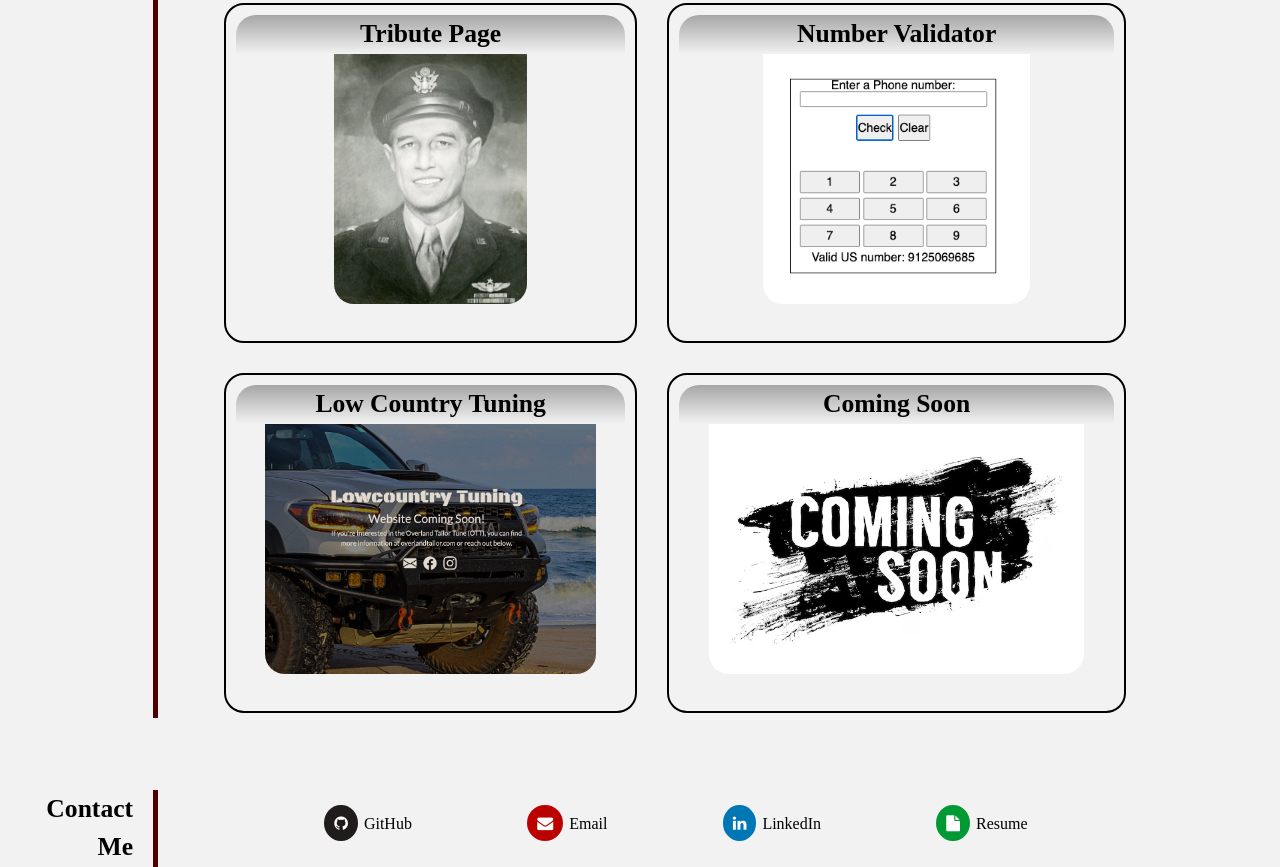
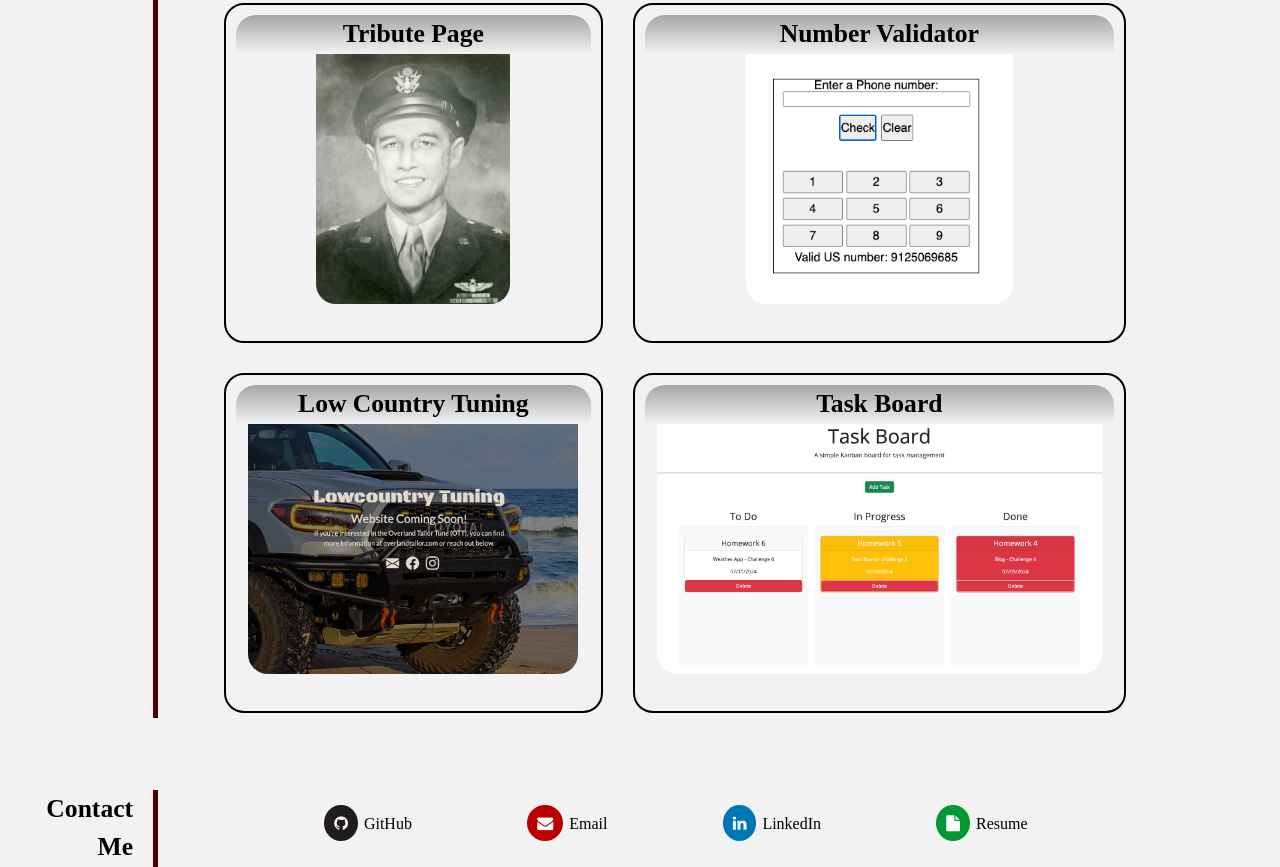
Before and after one commit to Drew-Andersen/Portfolio, a plain HTML site: page index.html in a window 1280 px wide. Shown: the part 816-1683 px from the top of the page. Drawn offline with Linux system fonts and the light colour scheme.

Commit message:
Added a new project

```diff
--- a/index.html
+++ b/index.html
@@ -91,13 +91,13 @@
                 </a>
             </div>
             <div class="projects fifth">
-                <a href="https://shorturl.at/iLwdC" target="_blank">
+                <a href="https://drew-andersen.github.io/Task-Board/" target="_blank">
                     <div class="project-buffer">
                         <div class="project-title">
-                            <h3>Coming Soon</h3>
+                            <h3>Task Board</h3>
                         </div>
                         <div class="center-image">
-                            <img src="./assets/images/coming-soon-image.avif" class="project-img" alt="Coming Soon Image">
+                            <img src="./assets/images/Task Board.png" class="project-img" alt="Task Board Project">
                         </div>
                     </div>
                 </a>
```
Also changed, not shown: assets/images/Task Board.png (added), 1 other file.
